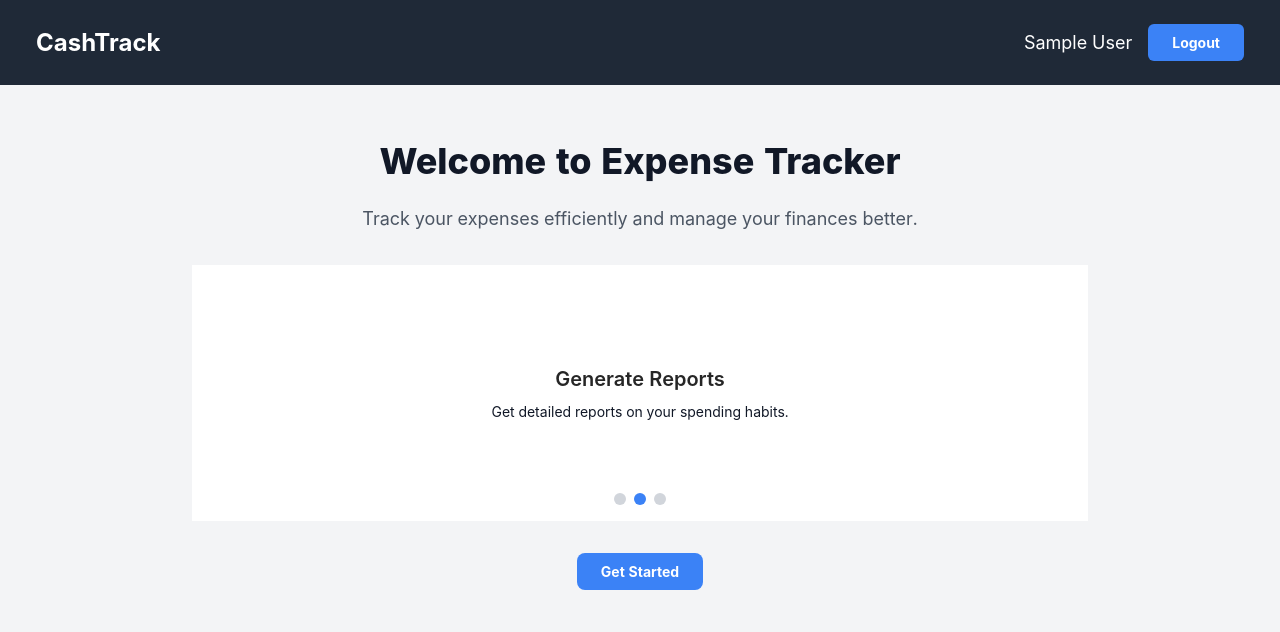
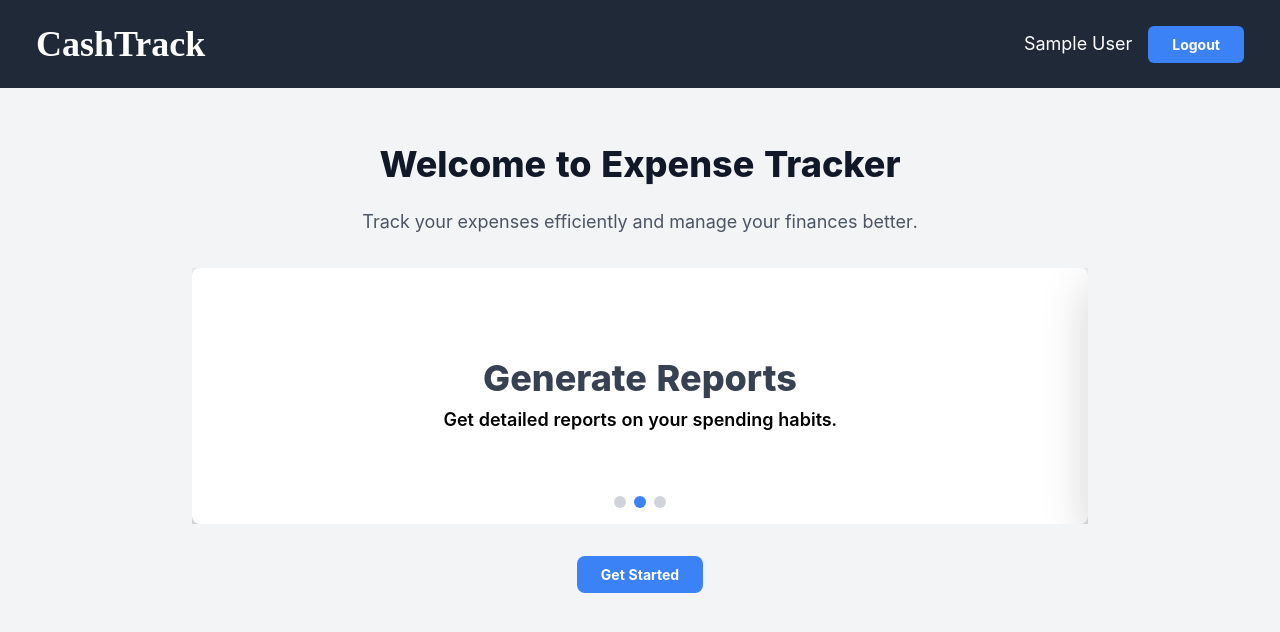
Before and after one commit to yhimanshu22/CashTrack, a React (Create React App) app in the folder client/: page / in a window 1280 px wide. Shown: the top 632 px of the page. Built offline with nearby package versions, Linux system fonts and the light colour scheme; sample sign-in values are in the browser's storage.

Commit message:
Beautify Corousel

```diff
--- a/client/src/components/Corousel.js
+++ b/client/src/components/Corousel.js
@@ -35,17 +35,17 @@ const Carousel = () => {
         {slides.map((slide, index) => (
           <div
             key={index}
-            className="flex-shrink-0 w-full h-64 bg-white dark:bg-gray-800 text-gray-900 dark:text-gray-100 p-6 flex items-center justify-center"
+            className="flex-shrink-0 w-full h-64 bg-white dark:bg-gray-800 text-gray-900 dark:text-gray-100 p-6 flex items-center justify-center rounded-lg shadow-lg"
           >
             <div className="text-center">
-              <h2 className="text-xl font-semibold mb-2">{slide.title}</h2>
-              <p>{slide.description}</p>
+              <h2 className="text-4xl font-extrabold text-gray-700 mb-2">{slide.title}</h2>
+              <p className="text-lg font-semibold text-black">{slide.description}</p>
             </div>
           </div>
         ))}
       </div>
       {/* Optional: Add navigation dots */}
-      <div className="absolute bottom-4 left-1/2 transform rounde-lg -translate-x-1/2 flex space-x-2">
+      <div className="absolute bottom-4 left-1/2 transform -translate-x-1/2 flex space-x-2">
         {slides.map((_, index) => (
           <button
             key={index}
--- a/client/src/components/Form.js
+++ b/client/src/components/Form.js
@@ -26,8 +26,7 @@ const Form = ({ formType, submitBtn, formTitle, onSubmit }) => {
     <div className="max-w-md mx-auto p-6 bg-white dark:bg-gray-900 rounded-lg shadow-md">
       <form onSubmit={handleFormSubmit}>
         <h1 className="text-2xl font-bold text-black text-center mb-4">{formTitle}</h1>
-
-        {formType === "register" ? (
+        {formType === "login" ? (
           <>
             <InputType
               labelText="Email"
--- a/client/src/components/Layout/Header.js
+++ b/client/src/components/Layout/Header.js
@@ -1,6 +1,6 @@
 import React, { useState, useEffect } from "react";
 import { Link, useNavigate } from "react-router-dom";
-import { toast } from "react-toastify"; // Using toast for notifications instead of antd's message
+import { openNotificationSuccess, openNotificationError } from "../Notification";
 
 const Header = () => {
   const [loginUser, setLoginUser] = useState(null);
@@ -15,19 +15,22 @@ const Header = () => {
 
   const logoutHandler = () => {
     localStorage.removeItem("user");
-    toast.success("Logout Successfully");
+    openNotificationSuccess("Logged Out");
     navigate("/login");
   };
 
   return (
     <nav className="bg-gray-800 text-white p-4 shadow-md">
       <div className="container mx-auto flex items-center justify-between">
-        <Link to="/" className="text-2xl font-bold">
+        <div style={{ fontFamily: 'Anton' }}>
+        <Link to="/" className="text-4xl font-bold">
           CashTrack
         </Link>
+        </div>
+
         <div className="flex items-center space-x-4">
           {loginUser && (
-            <p className="text-lg">{loginUser.name}</p>
+            <p className="text-lg">{`${loginUser.name}`|| "Himanshu"}</p>
           )}
           <button
             className="bg-blue-500 hover:bg-blue-600 text-white font-bold py-2 px-4 rounded"
--- a/client/src/components/Notification.js
+++ b/client/src/components/Notification.js
@@ -5,8 +5,7 @@ import { notification } from 'antd';
 export const openNotificationSuccess = (message = 'Success', description = 'Operation completed successfully') => {
   notification.success({
     message: message,
-    description: description,
-    duration: 2, // Duration in seconds
+    duration: 1,
   });
 };
 
@@ -15,6 +14,6 @@ export const openNotificationError = (message = 'Error', description = 'Somethin
   notification.error({
     message: message,
     description: description,
-    duration: 2, // Duration in seconds
+    duration: 1,
   });
 };
--- a/client/src/pages/Register.js
+++ b/client/src/pages/Register.js
@@ -2,8 +2,8 @@ import React, { useState, useEffect } from "react";
 import { useNavigate } from "react-router-dom";
 import axios from "axios";
 import Spinner from "../components/Spinner";
-import Form from "../components/Form"; // Import your custom Form component
-import { openNotificationSuccess, openNotificationError } from "../components/Notification"; // Import notification functions
+import Form from "../components/Form";
+import { openNotificationSuccess, openNotificationError } from "../components/Notification";
 
 const Register = () => {
   const [loading, setLoading] = useState(false);
@@ -18,7 +18,7 @@ const Register = () => {
       //console.log(data);
 
       setLoading(false);
-      openNotificationSuccess('User Registered successfully'); // Use notification function
+      openNotificationSuccess('User Registered successfully');
       localStorage.setItem(
         "user",
         JSON.stringify({ ...data.user, password: "" })
```
Also changed, not shown: client/src/components/Layout/Footer.css (deleted, +0 -16 lines).
